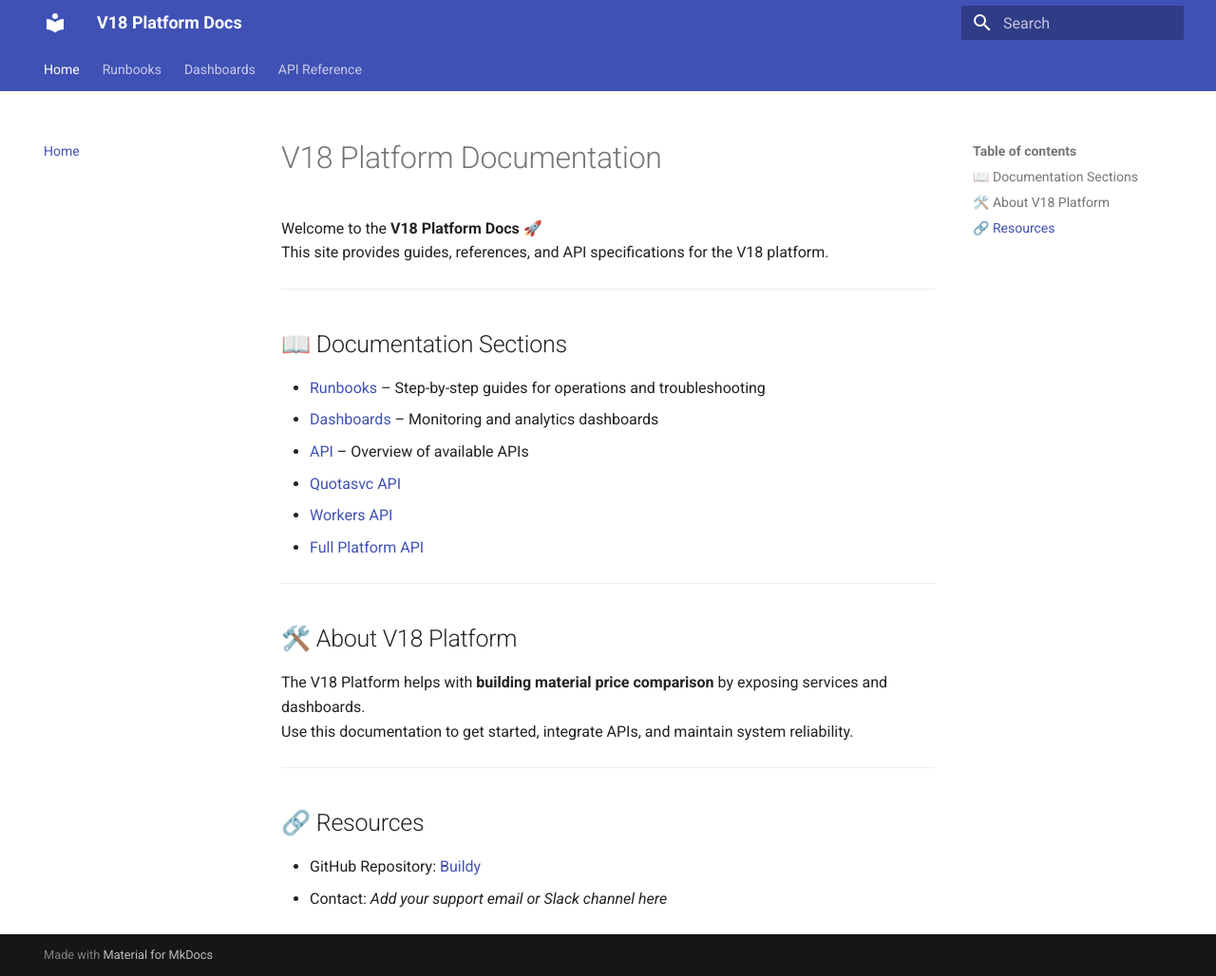
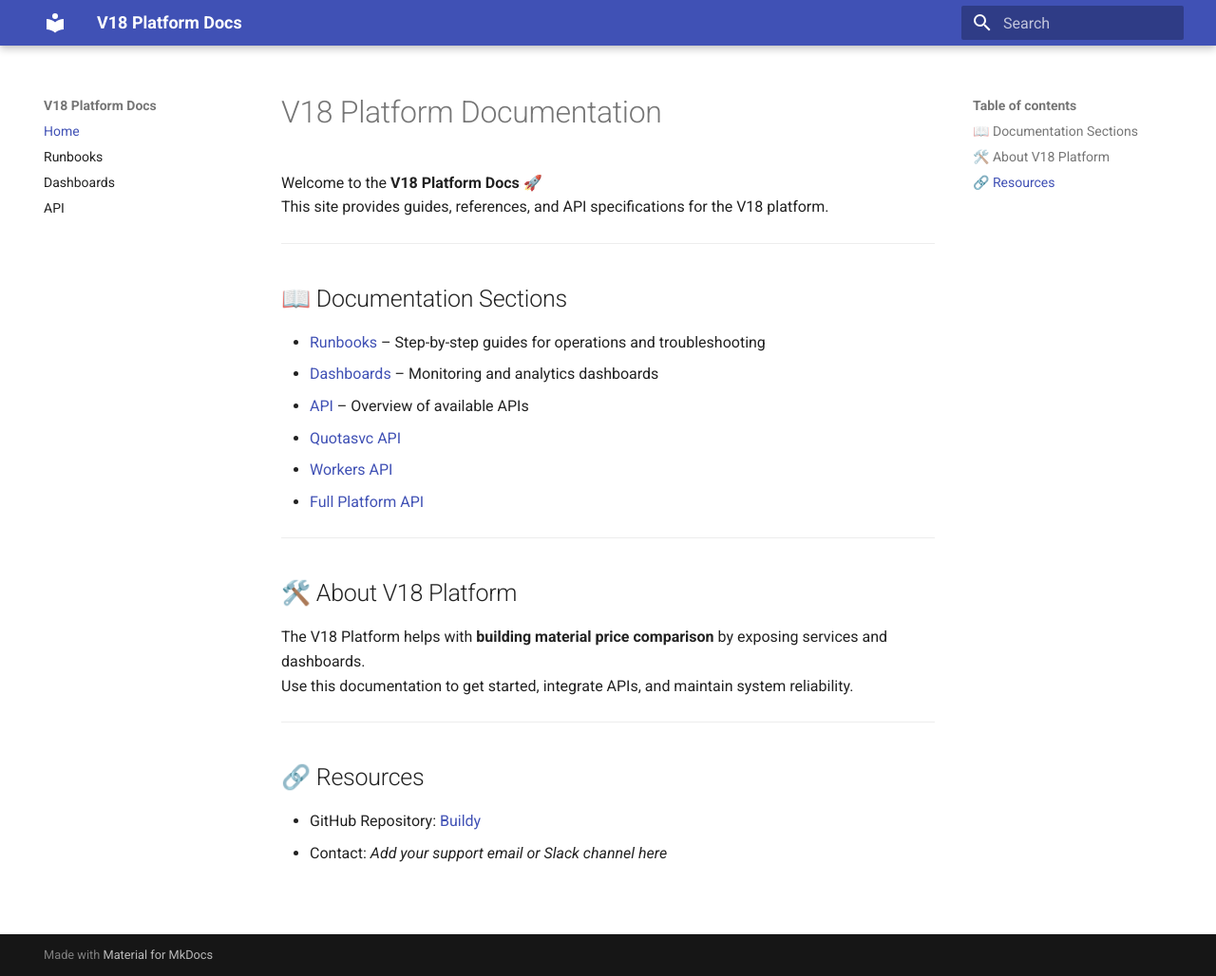
Before and after one commit to Kello54/Buildy, an MkDocs documentation site: the page built from docs/index.md, in a window 1280 px wide and 1028 px high. Shown: the whole window at 95% size. Built offline with MkDocs 1.6.1 and Material for MkDocs 9.7.7, drawn with Linux system fonts in a browser that asks for light colours.

Commit message:
Update mkdocs.yml

```diff
--- a/mkdocs.yml
+++ b/mkdocs.yml
@@ -1,21 +1,14 @@
 site_name: V18 Platform Docs
-site_url: https://<your-username>.github.io/<your-repo>/
 theme:
   name: material
-  features:
-    - navigation.tabs
-    - navigation.indexes
-    - search.highlight
-    - search.suggest
-    - content.code.copy
 
 plugins:
   - search
   - swagger-ui:
-      swagger: docs/platform.json
+      swagger_path: docs/platform.json
 
 nav:
   - Home: index.md
   - Runbooks: runbooks.md
   - Dashboards: dashboards.md
-  - API Reference: platform.json
+  - API: platform.json
```
